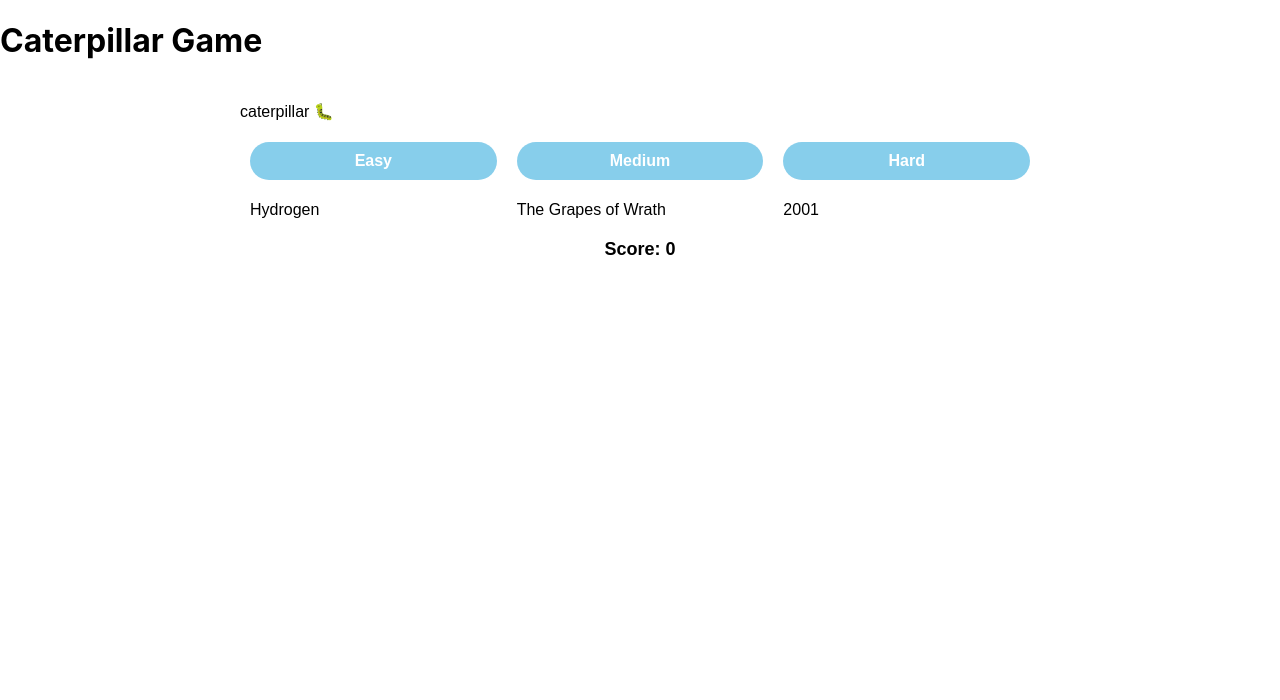
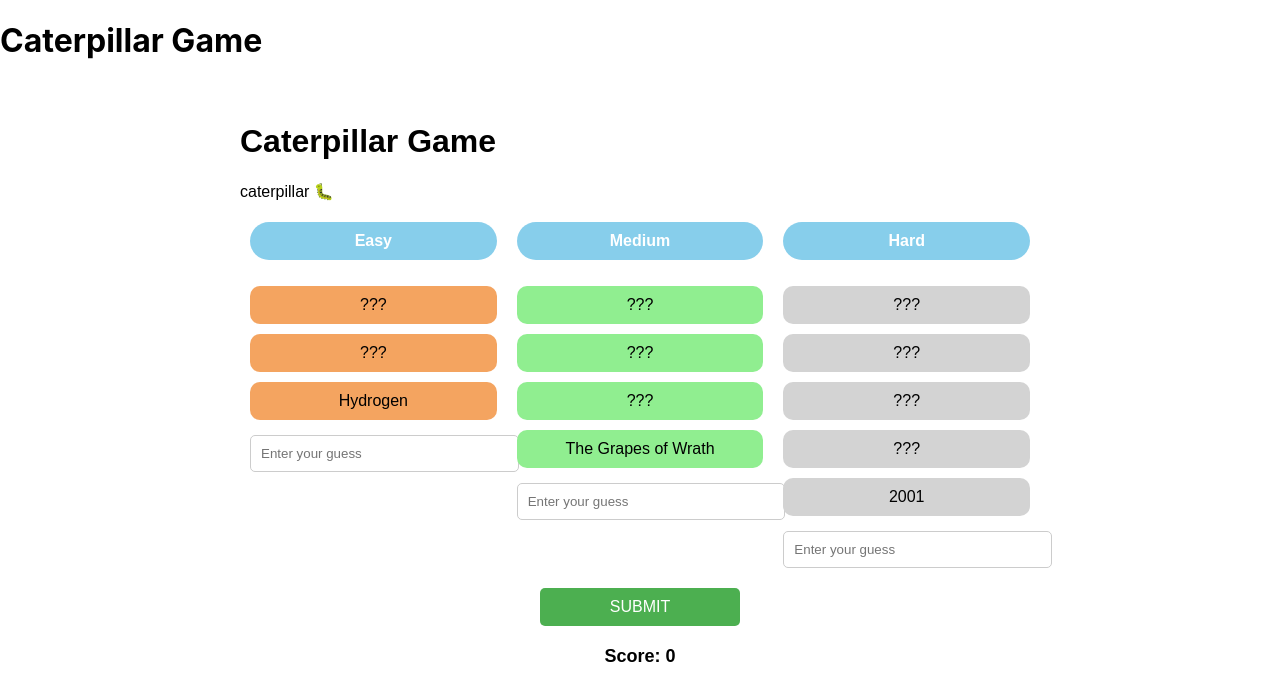
Before and after one commit to aschneidman28/caterpillar-game-react, a React (Create React App) app: page / in a window 1280 px wide. Shown: the top 700 px of the page. Built offline with nearby package versions, Linux system fonts and the light colour scheme.

Commit message:
Update caterpillar-game-react.tsx

```diff
--- a/src/caterpillar-game-react.tsx
+++ b/src/caterpillar-game-react.tsx
@@ -1,56 +1,47 @@
-import React, { useState, useEffect } from 'react';
+import React, { useState } from 'react';
 
-interface Category {
-  name: string;
-  words: string[];
-}
+const CaterpillarGame = () => {
+  const [score, setScore] = useState(0);
 
-interface GameState {
-  categories: Category[];
-  currentDay: number;
-  score: number;
-}
-
-const CaterpillarGame: React.FC = () => {
-  const [gameState, setGameState] = useState<GameState>({
-    categories: [],
-    currentDay: 1,
-    score: 0,
-  });
-
-  useEffect(() => {
-    // TODO: Fetch categories from an API or load from a local file
-    const dummyCategories: Category[] = [
-      { name: 'Elements', words: ['Hydrogen', 'Helium', 'Iron', 'Carbon', 'Oxygen'] },
-      { name: '20th century American novels', words: ['The Grapes of Wrath', 'The Great Gatsby', 'To Kill a Mockingbird', 'Of Mice and Men', 'The Catcher in the Rye'] },
-      { name: 'Debut years of Apple products', words: ['2001', '2007', '2010', '2015', '2023'] },
-    ];
-    setGameState(prev => ({ ...prev, categories: dummyCategories }));
-  }, []);
-
-  const renderClues = (category: Category, difficulty: 'Easy' | 'Medium' | 'Hard') => {
-    const maxClues = difficulty === 'Easy' ? 3 : difficulty === 'Medium' ? 4 : 5;
-    return (
-      <div className="category">
-        <h4>{difficulty}</h4>
-        <div className="clues">
-          {category.words.slice(0, Math.min(gameState.currentDay, maxClues)).map((word, index) => (
-            <div key={index}>{word}</div>
-          ))}
-        </div>
-      </div>
-    );
-  };
+  // Example data - replace with your actual game logic
+  const categories = [
+    { name: 'Easy', clues: ['Hydrogen', '???', '???'] },
+    { name: 'Medium', clues: ['The Grapes of Wrath', '???', '???', '???'] },
+    { name: 'Hard', clues: ['2001', '???', '???', '???', '???'] }
+  ];
 
   return (
     <div id="caterpillar-game-container">
+      <h1>Caterpillar Game</h1>
       <div className="caterpillar">caterpillar 🐛</div>
+
       <div id="game-board">
-        {gameState.categories.map((category, index) => (
-          renderClues(category, index === 0 ? 'Easy' : index === 1 ? 'Medium' : 'Hard')
+        {categories.map((category, index) => (
+          <div key={index} className="category">
+            <h4>{category.name}</h4>
+            <div id={`${category.name.toLowerCase()}-clues`} className="clues">
+              {category.clues.map((clue, clueIndex) => (
+                <div key={clueIndex} className={`clue ${clue === '???' ? 'hidden' : ''}`}>
+                  {clue}
+                </div>
+              ))}
+            </div>
+            <div className="input-area">
+              <input type="text" placeholder="Enter your guess" />
+            </div>
+          </div>
         ))}
       </div>
-      <div id="score">Score: {gameState.score}</div>
+
+      <button id="submit-button">SUBMIT</button>
+
+      <div id="score">
+        Score: {score}
+      </div>
+
+      <div id="message-display" className="hidden">
+        {/* Add message display logic here */}
+      </div>
     </div>
   );
 };
```
